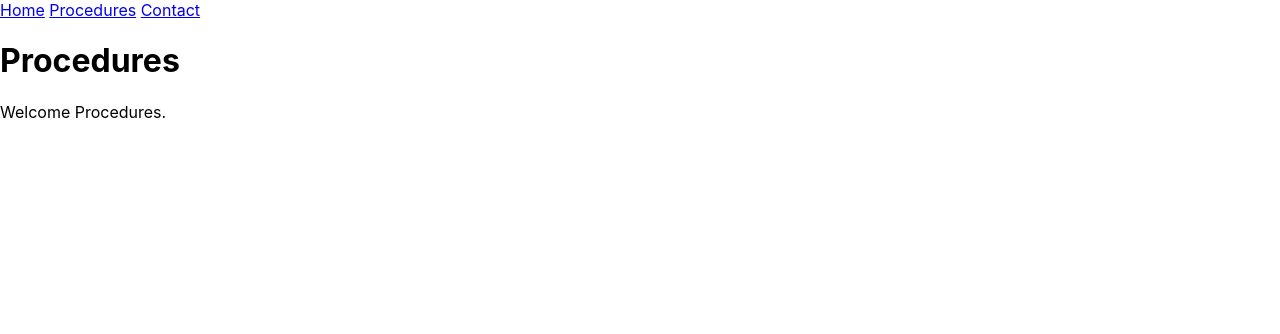
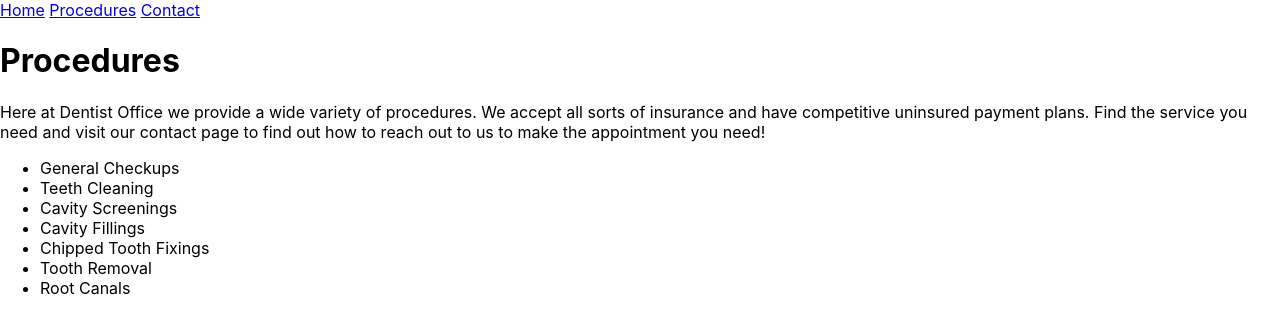
Before and after one commit to ndelforno/React-intro, a React (Create React App) app in the folder dentist-website/: page /procedures in a window 1280 px wide. Shown: the top 334 px of the page. Built offline with nearby package versions, Linux system fonts and the light colour scheme.

Commit message:
content added

```diff
--- a/dentist-website/src/Contact.js
+++ b/dentist-website/src/Contact.js
@@ -7,7 +7,14 @@ class Contact extends Component {
       <div>
         <h1>Contact</h1>
         <p>
-          Contact.
+        Call, email or drop by any time. We're open Monday through Friday from 9AM until 5PM. If you call during our off hours and leave a message then we'll get back to you.
+        </p>
+        <p>frontdesk@dentistoffice.com</p>
+        <p>
+          1 (800) MY-TEETH
+          1 (800) 698-3384
+          123 Main Street
+          Dental Town, USA 99555
         </p>
       </div>
     )
--- a/dentist-website/src/Home.js
+++ b/dentist-website/src/Home.js
@@ -5,9 +5,11 @@ class Home extends Component {
   render() {
     return (
       <div>
-        <h1>Dentist Website</h1>
+        <h1>Welcome to Dentist Office</h1>
         <p>
-          Welcome to my dentist website.
+        Here at Dentist Office we're committed to taking care of all your dental needs. Check out our contact page to see where we're located and find our phone number and email address. Check out our procedures page to find out what sort of dental work you can get done today.
+
+Thanks for stopping by. And remember, here at Dentist Office we make sure you always leave with a smile!
         </p>
       </div>
     )
--- a/dentist-website/src/Procedures.js
+++ b/dentist-website/src/Procedures.js
@@ -7,8 +7,17 @@ class Procedures extends Component {
       <div>
         <h1>Procedures</h1>
         <p>
-          Welcome Procedures.
+          Here at Dentist Office we provide a wide variety of procedures. We accept all sorts of insurance and have competitive uninsured payment plans. Find the service you need and visit our contact page to find out how to reach out to us to make the appointment you need!
         </p>
+        <ul>
+          <li>General Checkups</li>
+          <li>Teeth Cleaning</li>
+          <li>Cavity Screenings</li>
+          <li>Cavity Fillings</li>
+          <li>Chipped Tooth Fixings</li>
+          <li>Tooth Removal</li>
+          <li>Root Canals</li>
+        </ul>
       </div>
     )
   }
```
